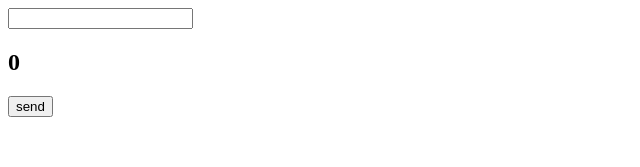
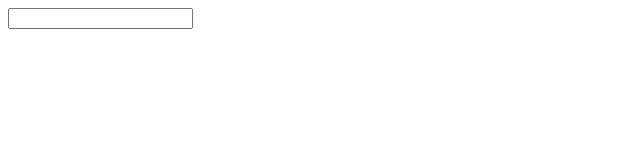
Before and after one commit to anandhuc1666/light, a React (Vite) app: page /1 in a window 1280 px wide. Shown: the top 167 px of the page, without its empty margins (0-640 px from the left). Built offline with nearby package versions, Linux system fonts and the light colour scheme.

Commit message:
Codebuild

```diff
--- a/src/Image/Emage.jsx
+++ b/src/Image/Emage.jsx
@@ -110,31 +110,59 @@
 // }
 
 // export default Emage
+// import React, { useCallback, useMemo, useState } from 'react'
+// import svg from '../Image/vite.svg'
+
+// function Emage() {
+//     const [text, setText] = useState(0)
+//     const [count, setCount] = useState(0)
+//     const [image, setImage] = useState([])
+
+//     const send = useCallback(() => {
+//         let newimage = parseInt(text)
+//         setImage(Array(newimage).fill(svg))
+//         setCount(text)
+//     })
+//     console.log(count)
+
+//     return (
+//         <div>
+//             <input type="text" onChange={(e) => setText(e.target.value)} />
+//             <h2>{count}</h2>
+//             <button onClick={send}>send</button>
+//             {
+//                 image &&
+//                 image.map((i, k) => (
+//                     <div key={k}><img src={i} alt="" /></div>
+//                 ))
+//             }
+//         </div>
+//     )
+// }
+
+// export default Emage
 import React, { useState } from 'react'
-import svg from '../Image/vite.svg'
+ import svg from '../Image/vite.svg'
 
 function Emage() {
-    const[text,setText]=useState(0)
-    const[count,setCount]=useState(0)
-    const[image,setImage]=useState([])
-
-     const send =()=>{
-        let newimage = parseInt(text)
-        setImage(Array(newimage).fill(svg))
-       setCount(text)
-     }
+    const[image,setImage]=useState(0)
+    let sum=[]
+    const handle =(e)=>{
+       setImage(e.target.value)
+    }
+    for(let i=1;i<=image;i++){
+        sum.push(<img src={svg} alt="" />)
+    }
 
   return (
     <div>
-        <input type="text" onChange={(e)=>setText(e.target.value)}/>
-        <h2>{count}</h2>
-       <button onClick={send}>send</button>
-       {
-        image&&
-        image.map((i,k)=>(
-            <div key={k}><img src={i} alt="" /></div>
-        ))
-       }
+        <input type="text" onChange={handle}/>
+
+        {
+            sum.map((i)=>(
+                <div>{i}</div>
+            ))
+        }
     </div>
   )
 }
```
